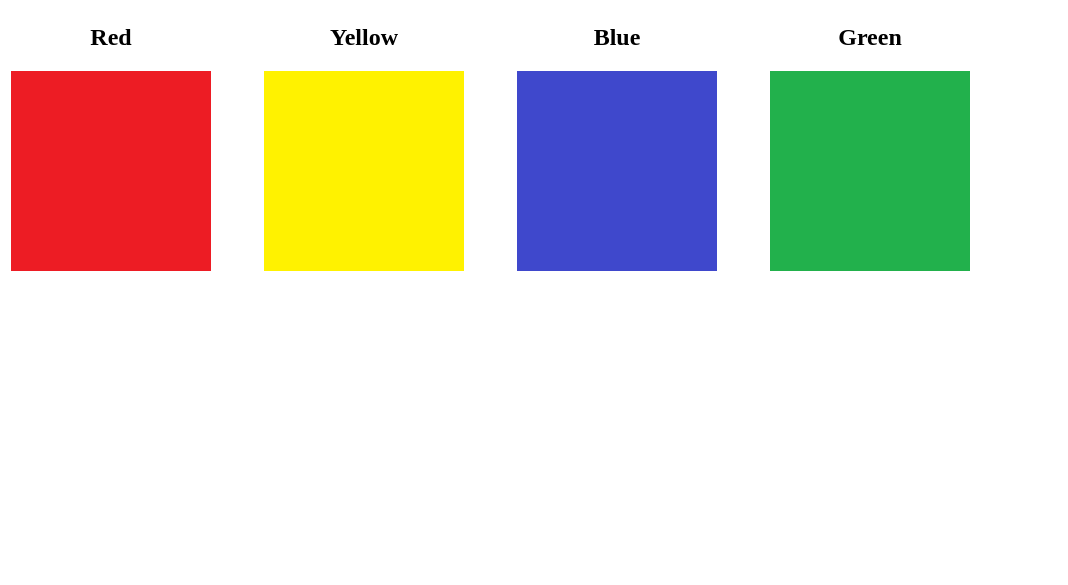
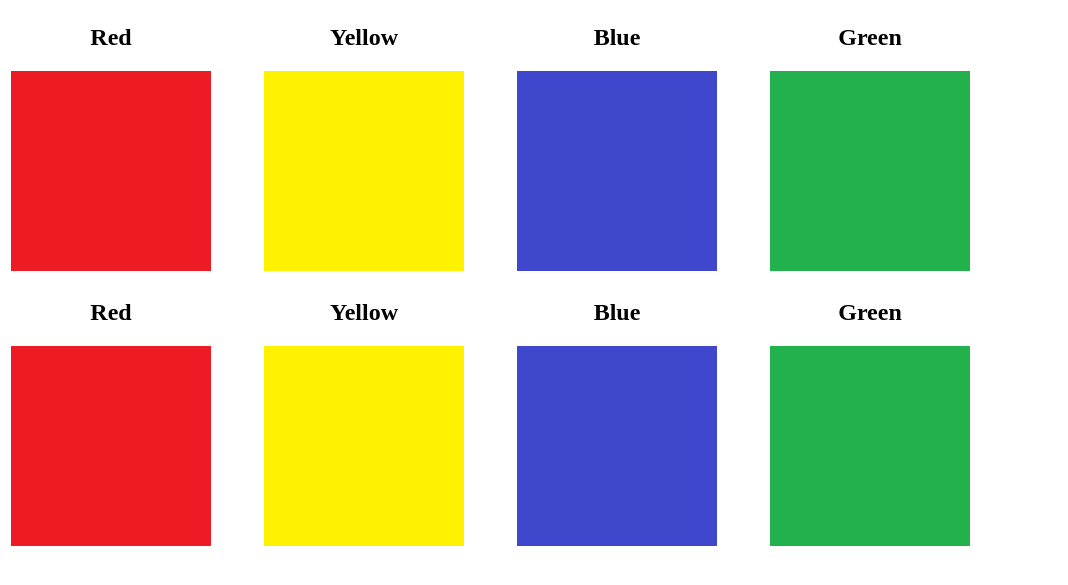
Before and after one commit to dimitrakis/colors-in-english, a plain HTML site: page index.html in a window 1280 px wide. Shown: the part 79-664 px from the top of the page, without its empty margins (0-1068 px from the left). Drawn offline with Linux system fonts and the light colour scheme.

Commit message:
Update index.html

```diff
--- a/index.html
+++ b/index.html
@@ -32,6 +32,29 @@
 					<img class="colors" src="./images/green.png" alt="green"/>
 				</td>
 			</tr>
+
+						<tr>
+				<td>
+					<h2>Red</h2>
+					<audio id="audio_play">
+						<source src="http://www.w3schools.com/tags/horse.ogg" type="audio/ogg" />
+						<source src="http://www.w3schools.com/tags/horse.mp3" type="audio/mpeg" />
+					</audio>
+					<img class="colors" src="./images/red.png" alt="red" onClick="document.getElementById('audio_play').play(); return false;"/>
+				</td>
+				<td>
+					<h2>Yellow</h2>
+					<img class="colors" src="./images/yellow.png" alt="yellow"/>
+				</td>
+				<td>
+					<h2>Blue</h2>
+					<img class="colors" src="./images/blue.png" alt="blue"/>
+				</td>
+				<td>
+					<h2>Green</h2>
+					<img class="colors" src="./images/green.png" alt="green"/>
+				</td>
+			</tr>
 		</table>
 	</body>
 </html>
```
